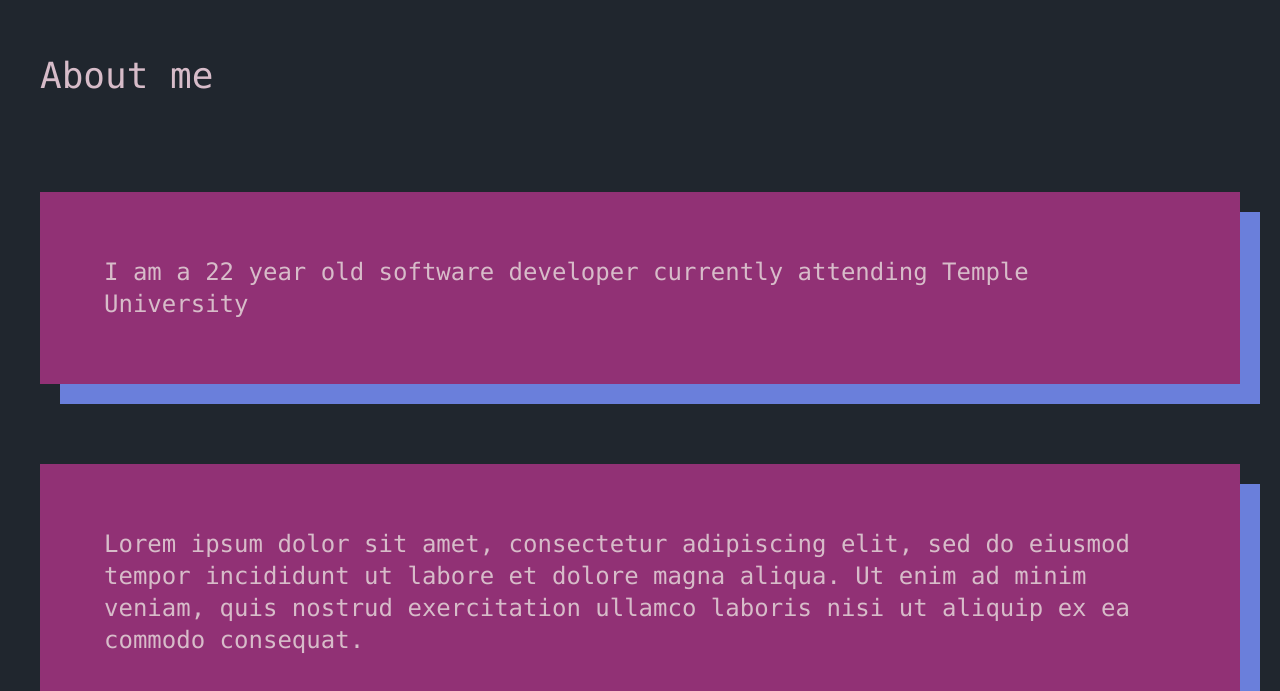
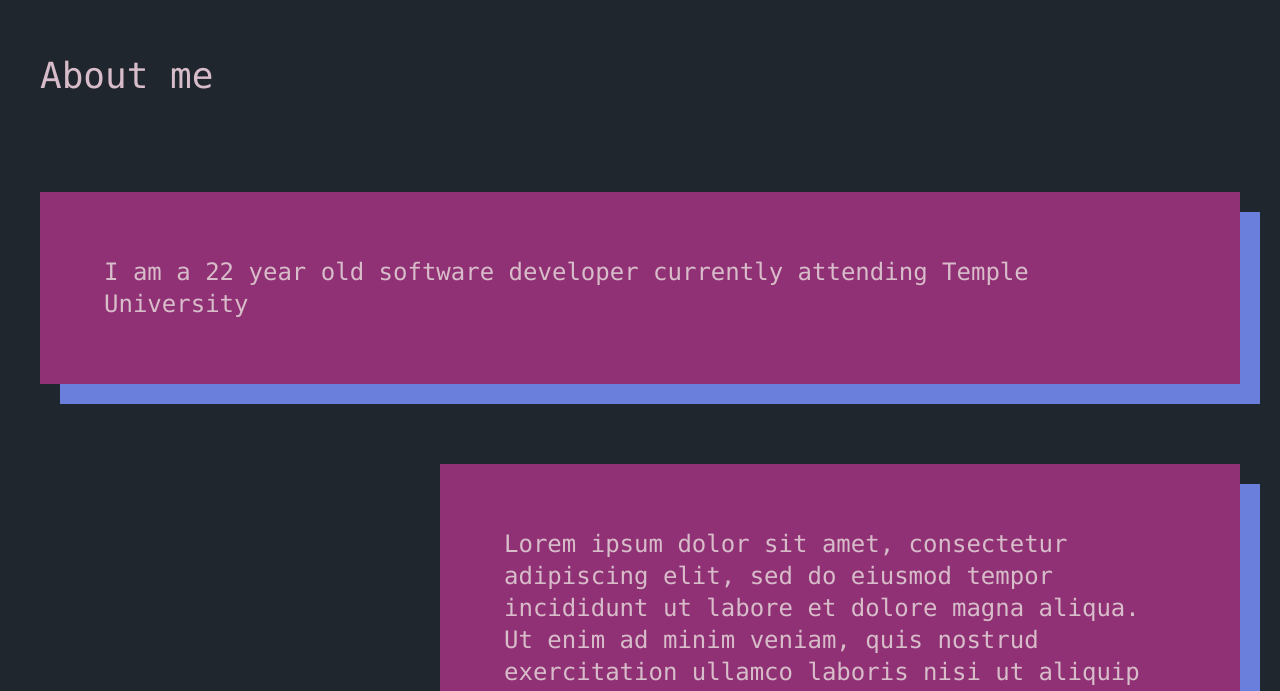
Before and after one commit to die-rod-go/personal-site, a SvelteKit app: page / in a window 1280 px wide. Shown: the part 784-1475 px from the top of the page. Built offline with nearby package versions, Linux system fonts and the light colour scheme.

Commit message:
more work on colors

```diff
--- a/package.json
+++ b/package.json
@@ -18,6 +18,7 @@
 		"svelte": "^4.2.7",
 		"svelte-check": "^3.6.0",
 		"svelte-hero-icons": "^5.1.0",
+		"tailwind-scrollbar": "^3.1.0",
 		"tailwindcss": "^3.4.4",
 		"tslib": "^2.4.1",
 		"typescript": "^5.0.0",
--- a/src/routes/+page.svelte
+++ b/src/routes/+page.svelte
@@ -8,8 +8,8 @@
 
 <!-- intro section -->
 <body class="home-colors font-mono">
-  <main>
-    <div class="pt-10 min-h-screen bg-cus-background">
+    <main class="bg-cus-background">
+    <div class="pt-10 min-h-screen">
       <FadeIn>
         <div class="p-5">
           <NameCard
@@ -21,7 +21,7 @@
       <BouncingDownArrow />
     </div>
     <!-- about me section -->
-    <div class="p-10 bg-cus-background min-h-screen">
+    <div class="p-10 min-h-screen">
       <FadeIn>
         <h class="text-cus-accent text-4xl">About me</h>
       </FadeIn>
@@ -34,7 +34,7 @@
       <FadeIn>
         <div class="flex justify-end mt-20">
           <CardWithShadow
-            tailwind="max-w-4xl"
+            tailwind="w-2/3"
             cardText="Lorem ipsum dolor sit amet, consectetur adipiscing elit, sed do eiusmod tempor incididunt ut labore et dolore magna aliqua. Ut enim ad minim veniam, quis nostrud exercitation ullamco laboris nisi ut aliquip ex ea commodo consequat."
           />
         </div>
--- a/tailwind.config.js
+++ b/tailwind.config.js
@@ -18,5 +18,7 @@ export default {
       },
     },
   },
-  plugins: [],
+  plugins: [
+    require('tailwind-scrollbar'),
+  ],
 };
```
Also changed, not shown: src/routes/+layout.svelte (line endings or trailing spaces), 2 other files (tests, documents, lock files or other folders).
